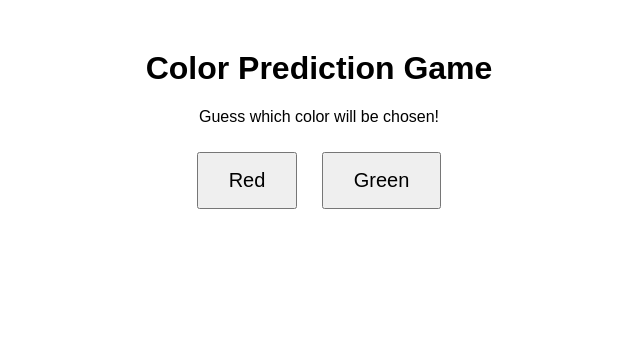
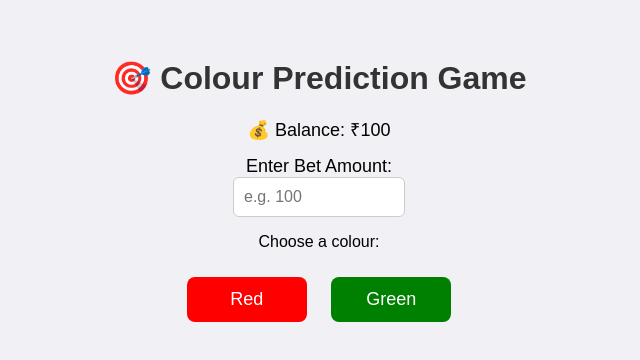
Before and after one commit to Dev7878rd/Warrior, a plain HTML site: page index.html in a window 1280 px wide. Shown: the whole page, without its empty margins (321-961 px from the left). Drawn offline with Linux system fonts and the light colour scheme.

Commit message:
Update index.html
Signed-off-by: Dev7878rd <rdchoudhary15503@gmail.com>

```diff
--- a/index.html
+++ b/index.html
@@ -1,29 +1,110 @@
 <!DOCTYPE html>
 <html lang="en">
 <head>
-  <meta charset="UTF-8">
-  <title>Color Prediction Game</title>
+  <meta charset="UTF-8" />
+  <meta name="viewport" content="width=device-width, initial-scale=1.0"/>
+  <title>Colour Prediction Game</title>
   <style>
-    body { font-family: Arial, sans-serif; text-align: center; margin-top: 50px; }
-    .btn { padding: 15px 30px; margin: 10px; font-size: 20px; cursor: pointer; }
-    #result { margin-top: 20px; font-size: 24px; }
+    body {
+      font-family: Arial, sans-serif;
+      text-align: center;
+      padding: 30px;
+      background-color: #f0f0f5;
+    }
+
+    h1 {
+      color: #333;
+      margin-bottom: 20px;
+    }
+
+    .btn {
+      padding: 12px 25px;
+      font-size: 18px;
+      margin: 10px;
+      cursor: pointer;
+      color: #fff;
+      border: none;
+      border-radius: 8px;
+      width: 120px;
+    }
+
+    .red { background-color: red; }
+    .green { background-color: green; }
+
+    .balance-box, .bet-box {
+      font-size: 18px;
+      margin: 15px 0;
+    }
+
+    input[type="number"] {
+      padding: 10px;
+      font-size: 16px;
+      width: 150px;
+      border: 1px solid #ccc;
+      border-radius: 6px;
+    }
+
+    #result {
+      margin-top: 30px;
+      font-size: 22px;
+      font-weight: bold;
+    }
   </style>
 </head>
 <body>
-  <h1>Color Prediction Game</h1>
-  <p>Guess which color will be chosen!</p>
-  <button class="btn" onclick="makePrediction('Red')">Red</button>
-  <button class="btn" onclick="makePrediction('Green')">Green</button>
+
+  <h1>🎯 Colour Prediction Game</h1>
+
+  <div class="balance-box">
+    💰 Balance: ₹<span id="balance">100</span>
+  </div>
+
+  <div class="bet-box">
+    <label for="bet">Enter Bet Amount:</label><br>
+    <input type="number" id="bet" placeholder="e.g. 100" min="1">
+  </div>
+
+  <p>Choose a colour:</p>
+  <button class="btn red" onclick="makePrediction('red')">Red</button>
+  <button class="btn green" onclick="makePrediction('green')">Green</button>
+
   <div id="result"></div>
 
   <script>
+    let balance = 100; // Updated starting balance
+
     function makePrediction(userChoice) {
-      const colors = ["Red", "Green"];
-      const randomColor = colors[Math.floor(Math.random() * colors.length)];
-      let resultText = `You chose: <b>${userChoice}</b><br>Result: <b>${randomColor}</b><br>`;
-      resultText += (userChoice === randomColor) ? "<span style='color:green;'>You Won!</span>" : "<span style='color:red;'>Try Again!</span>";
-      document.getElementById('result').innerHTML = resultText;
+      const betInput = document.getElementById("bet");
+      const betAmount = parseInt(betInput.value);
+
+      if (isNaN(betAmount) || betAmount <= 0) {
+        alert("Please enter a valid bet amount.");
+        return;
+      }
+
+      if (betAmount > balance) {
+        alert("Insufficient balance.");
+        return;
+      }
+
+      const colours = ['red', 'green'];
+      const systemChoice = colours[Math.floor(Math.random() * colours.length)];
+
+      let resultText;
+      if (userChoice === systemChoice) {
+        balance += betAmount;
+        resultText = `✅ You WON! The colour was <b>${systemChoice.toUpperCase()}</b>.<br>+₹${betAmount}`;
+      } else {
+        balance -= betAmount;
+        resultText = `❌ You LOST! The colour was <b>${systemChoice.toUpperCase()}</b>.<br>-₹${betAmount}`;
+      }
+
+      document.getElementById("balance").textContent = balance;
+      document.getElementById("result").innerHTML = resultText;
+
+      betInput.value = "";
     }
   </script>
+
 </body>
 </html>
```
